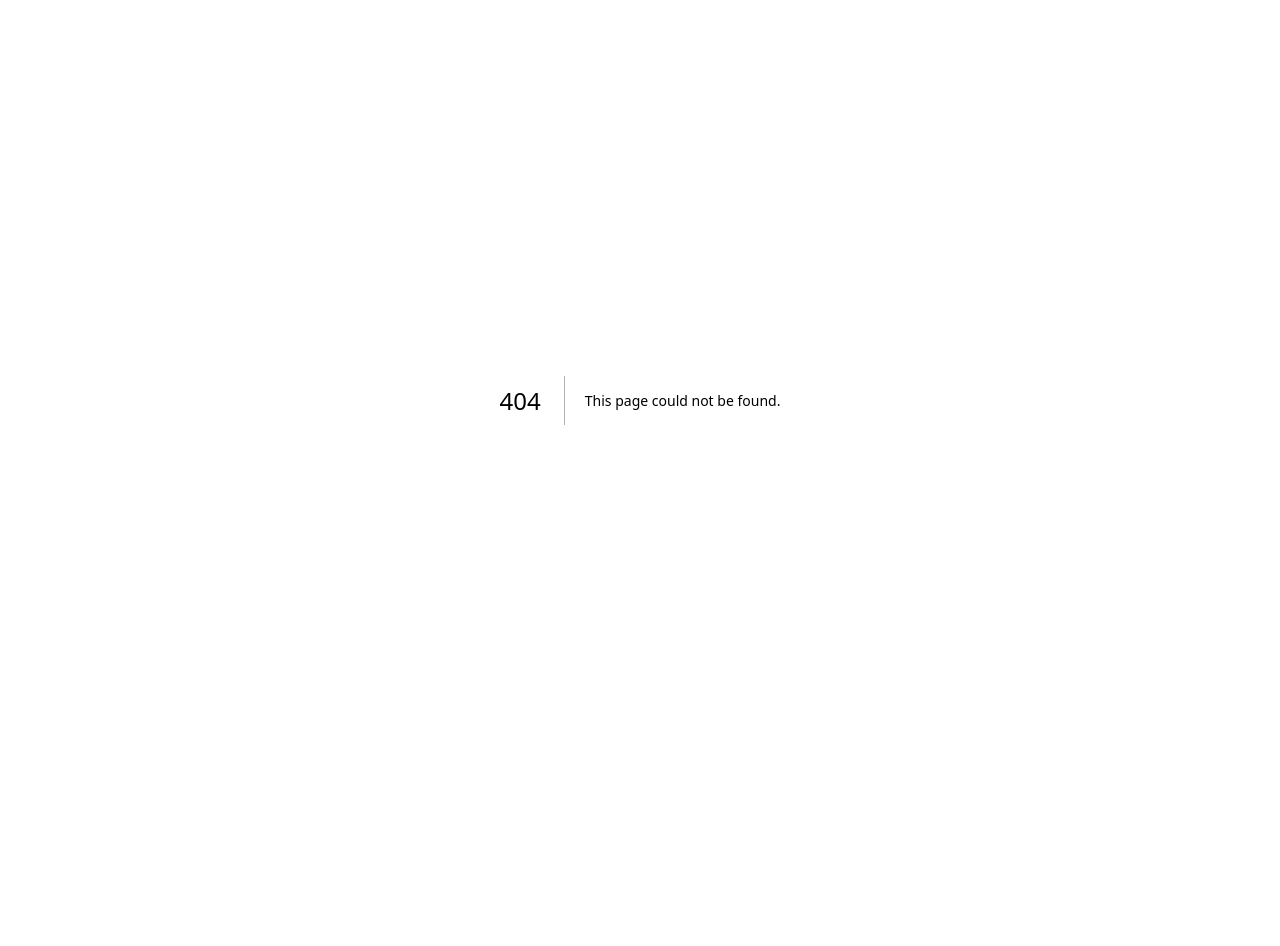
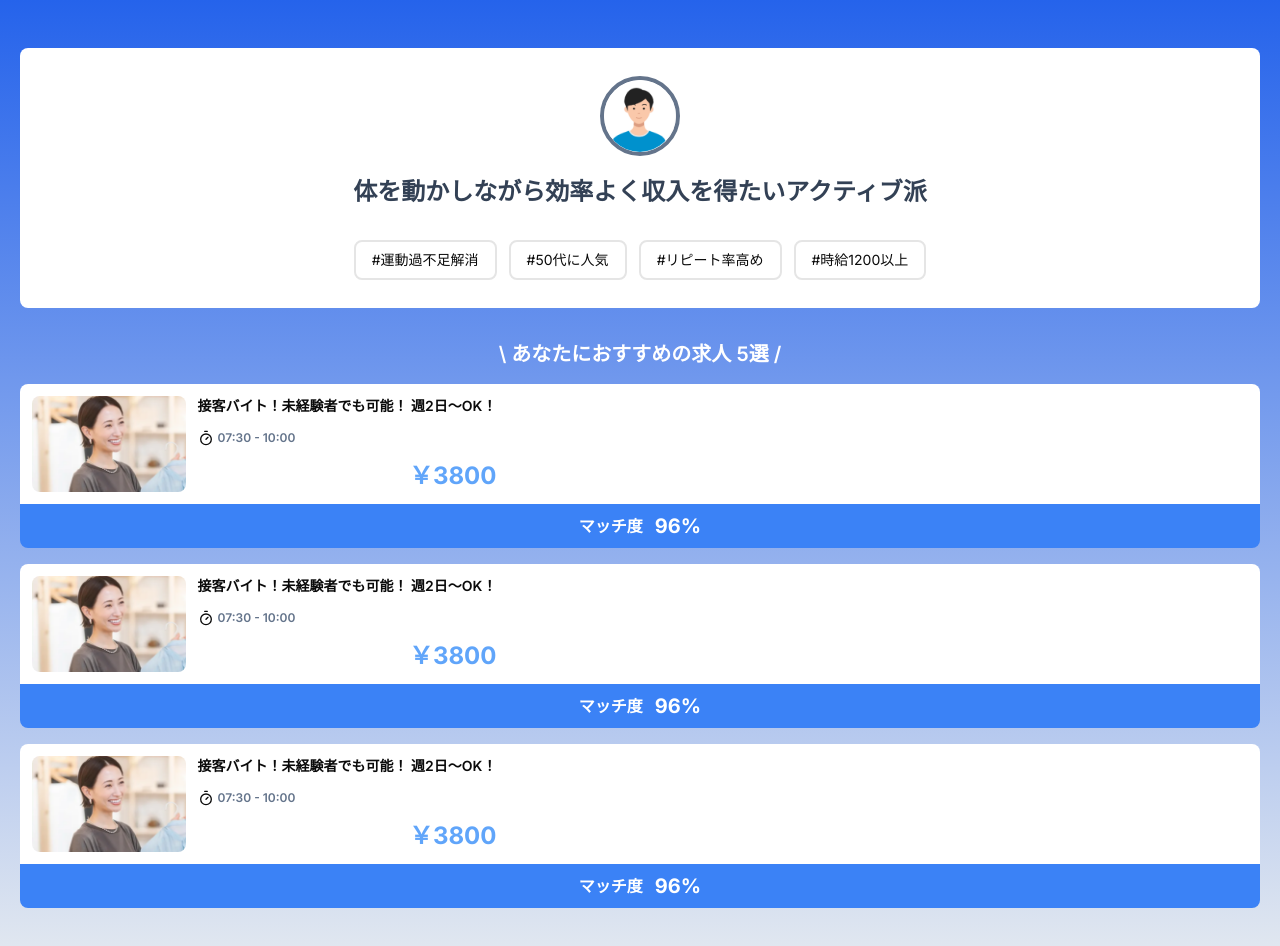
Before and after one commit to SomaTakata/mercari-hackathon, a Next.js app: page /4 in a window 1280 px wide. Before the commit this address had no page. Shown: the top 946 px of the page. Before the commit the page ends 800 px from the top, so only its background shows below. Built offline with nearby package versions, Linux system fonts and the light colour scheme.

Commit message:
結果画面の実装

```diff
--- /dev/null
+++ b/src/app/4/page.tsx
@@ -0,0 +1,137 @@
+import { Avatar, AvatarFallback, AvatarImage } from "@/components/ui/avatar";
+import { Timer } from "lucide-react";
+import Image from "next/image";
+
+export default function PersonalityTest() {
+  return (
+    <div className="h-full bg-gradient-to-b from-blue-600 to-slate-200 flex flex-col items-center px-5  py-12 gap-8">
+      <div className="w-full bg-white flex flex-col items-center gap-5 p-5 py-7 rounded-lg">
+        <Avatar className="w-20 h-20 border-4  border-slate-500">
+          <AvatarImage src="./2.png" alt="Avatar 1" />
+          <AvatarFallback>A1</AvatarFallback>
+        </Avatar>
+        <p className="text-2xl font-bold text-center text-slate-700">
+          体を動かしながら効率よく収入を得たいアクティブ派
+        </p>
+        <div className="flex flex-wrap justify-center mt-3 gap-3 ">
+          <div className="py-2 px-4 text-sm border-2 rounded-lg">
+            #運動過不足解消
+          </div>
+          <div className="py-2 px-4 text-sm border-2 rounded-lg">
+            #50代に人気
+          </div>
+          <div className="py-2 px-4 text-sm border-2 rounded-lg">
+            #リピート率高め
+          </div>
+          <div className="py-2 px-4 text-sm border-2 rounded-lg">
+            #時給1200以上
+          </div>
+        </div>
+      </div>
+      <div className="flex flex-col gap-4 w-full">
+        <p className="font-semibold text-xl text-center text-white">
+          \ あなたにおすすめの求人 5選 /
+        </p>
+        <div className="w-full">
+          <div className="bg-white rounded-t-lg p-3 w-full">
+            <div className="flex gap-3">
+              <div className="aspect-video">
+                <Image
+                  alt="option"
+                  src="/8.png"
+                  width={1600}
+                  height={900}
+                  className="w-full h-24 rounded-lg object-cover"
+                />
+              </div>
+              <div className="flex flex-col justify-between gap-1">
+                <p className="text-sm font-semibold">
+                  接客バイト！未経験者でも可能！ 週2日〜OK！
+                </p>
+                <div className="flex items-center gap-1">
+                  <Timer className="w-4 h-4 " />
+                  <p className="text-xs font-semibold text-slate-500">
+                    07:30 - 10:00
+                  </p>
+                </div>
+                <div className="flex w-full justify-end">
+                  <p className="text-2xl font-bold text-blue-400">￥3800</p>
+                </div>
+              </div>
+            </div>
+          </div>
+          <div className="bg-blue-500 flex items-center justify-center p-2 gap-3 rounded-b-lg">
+            <p className="text-white font-bold text-base">マッチ度</p>
+            <p className="text-white font-bold text-xl">96%</p>
+          </div>
+        </div>
+        <div className="w-full">
+          <div className="bg-white rounded-t-lg p-3 w-full">
+            <div className="flex gap-3">
+              <div className="aspect-video">
+                <Image
+                  alt="option"
+                  src="/8.png"
+                  width={1600}
+                  height={900}
+                  className="w-full h-24 rounded-lg object-cover"
+                />
+              </div>
+              <div className="flex flex-col justify-between gap-1">
+                <p className="text-sm font-semibold">
+                  接客バイト！未経験者でも可能！ 週2日〜OK！
+                </p>
+                <div className="flex items-center gap-1">
+                  <Timer className="w-4 h-4 " />
+                  <p className="text-xs font-semibold text-slate-500">
+                    07:30 - 10:00
+                  </p>
+                </div>
+                <div className="flex w-full justify-end">
+                  <p className="text-2xl font-bold text-blue-400">￥3800</p>
+                </div>
+              </div>
+            </div>
+          </div>
+          <div className="bg-blue-500 flex items-center justify-center p-2 gap-3 rounded-b-lg">
+            <p className="text-white font-bold text-base">マッチ度</p>
+            <p className="text-white font-bold text-xl">96%</p>
+          </div>
+        </div>
+        <div className="w-full">
+          <div className="bg-white rounded-t-lg p-3 w-full">
+            <div className="flex gap-3">
+              <div className="aspect-video">
+                <Image
+                  alt="option"
+                  src="/8.png"
+                  width={1600}
+                  height={900}
+                  className="w-full h-24 rounded-lg object-cover"
+                />
+              </div>
+              <div className="flex flex-col justify-between gap-1">
+                <p className="text-sm font-semibold">
+                  接客バイト！未経験者でも可能！ 週2日〜OK！
+                </p>
+                <div className="flex items-center gap-1">
+                  <Timer className="w-4 h-4 " />
+                  <p className="text-xs font-semibold text-slate-500">
+                    07:30 - 10:00
+                  </p>
+                </div>
+                <div className="flex w-full justify-end">
+                  <p className="text-2xl font-bold text-blue-400">￥3800</p>
+                </div>
+              </div>
+            </div>
+          </div>
+          <div className="bg-blue-500 flex items-center justify-center p-2 gap-3 rounded-b-lg">
+            <p className="text-white font-bold text-base">マッチ度</p>
+            <p className="text-white font-bold text-xl">96%</p>
+          </div>
+        </div>
+      </div>
+    </div>
+  );
+}
```
